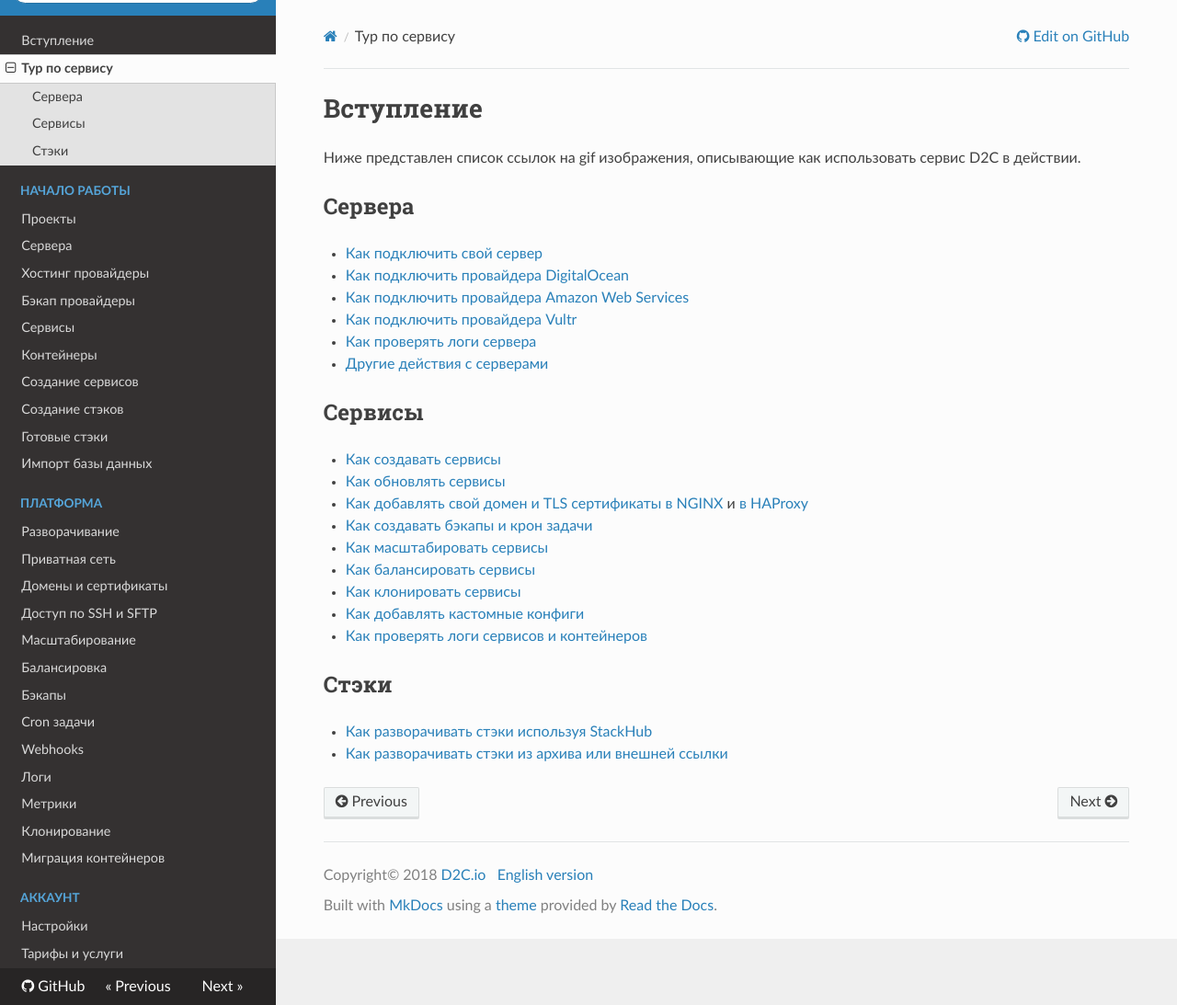
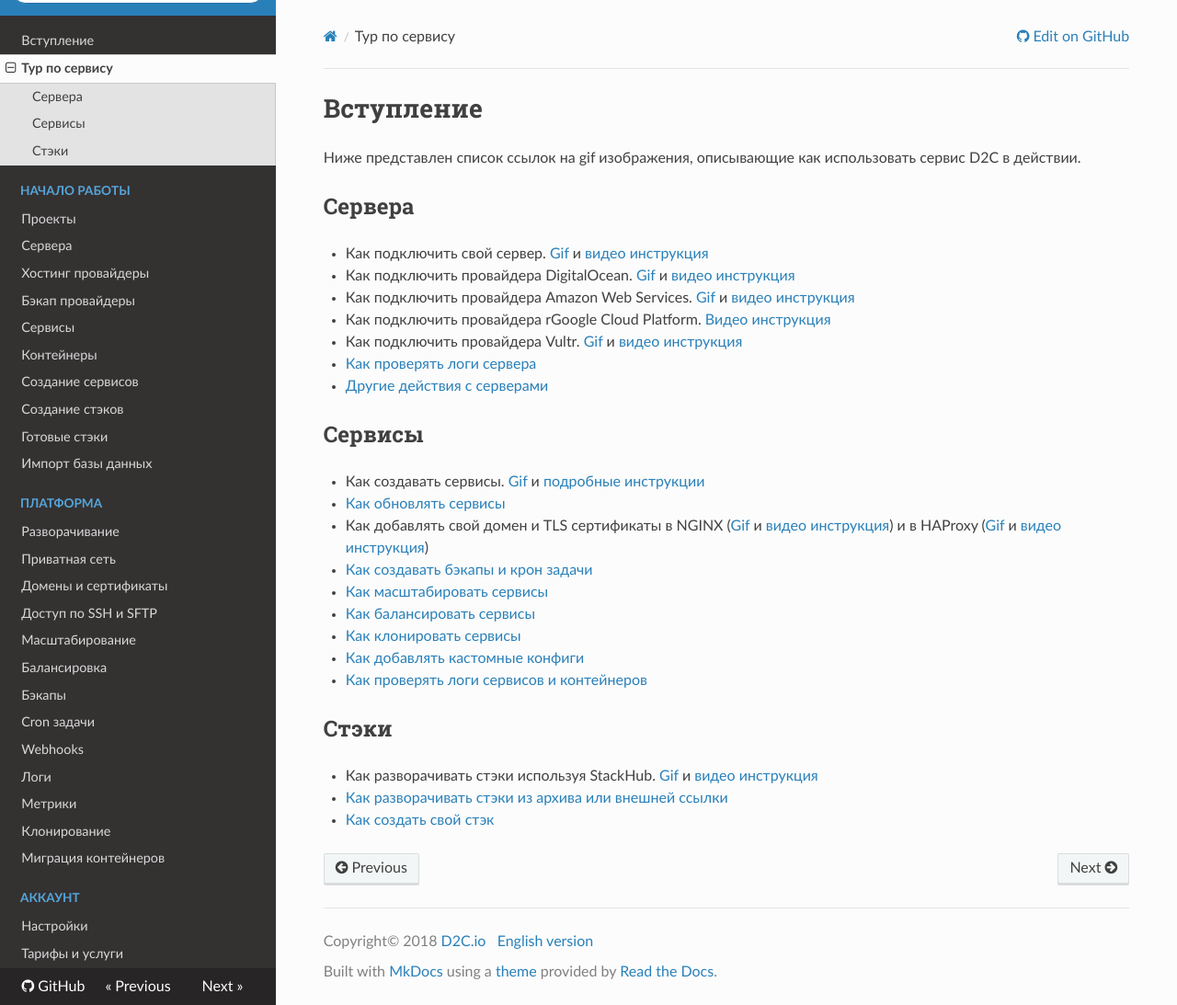
Before and after one commit to d2cio/docs-ru, an MkDocs documentation site: the page built from docs/quick-tour/introduction.md, in a window 1280 px wide and 1093 px high. Shown: the whole window at 92% size. Built offline with MkDocs 1.6.1, drawn with Linux system fonts in a browser that asks for light colours; nearby versions of some CDN libraries.

Commit message:
edit quicktour and services page

```diff
--- a/docs/quick-tour/introduction.md
+++ b/docs/quick-tour/introduction.md
@@ -4,18 +4,19 @@
 
 ## Сервера
 
-- <a href="/img/gif/connect_host.gif" target="_blank">Как подключить свой сервер</a>
-- <a href="/img/gif/digitalocean.gif" target="_blank">Как подключить провайдера DigitalOcean</a>
-- <a href="/img/gif/aws.gif" target="_blank">Как подключить провайдера Amazon Web Services</a>
-- <a href="/img/gif/vultr.gif" target="_blank">Как подключить провайдера Vultr</a>
+- Как подключить свой сервер. <a href="/img/gif/connect_host.gif" target="_blank">Gif</a> и <a href="https://www.youtube.com/watch?v=CfX8kkZny2Y">видео инструкция</a>
+- Как подключить провайдера DigitalOcean. <a href="/img/gif/digitalocean.gif" target="_blank">Gif</a> и <a href="https://www.youtube.com/watch?v=bCzGLQ6op0U">видео инструкция</a>
+- Как подключить провайдера Amazon Web Services. <a href="/img/gif/aws.gif" target="_blank">Gif</a> и <a href="https://www.youtube.com/watch?v=LT866IxJ5Qo">видео инструкция</a>
+- Как подключить провайдера rGoogle Cloud Platform. <a href="https://youtu.be/WhbvLZLGUiE">Видео инструкция</a>
+- Как подключить провайдера Vultr. <a href="/img/gif/vultr.gif" target="_blank">Gif</a> и <a href="https://www.youtube.com/watch?v=5pQzCXkhNKM">видео инструкция</a>
 - <a href="/img/gif/host_logs.gif" target="_blank">Как проверять логи сервера</a>
 - <a href="/img/gif/actions_whosts.gif" target="_blank">Другие действия с серверами</a>
 
 ## Сервисы
 
-- <a href="/img/gif/creating_services.gif" target="_blank">Как создавать сервисы</a>
+- Как создавать сервисы. <a href="/img/gif/creating_services.gif" target="_blank">Gif</a> и [подробные инструкции](https://d2c.io/ru/knowledgebase/deploying-services)
 - <a href="/img/gif/updating.gif" target="_blank">Как обновлять сервисы</a>
-- <a href="/img/gif/domains.gif" target="_blank">Как добавлять свой домен и TLS сертификаты в NGINX</a> и <a href="/img/gif/domains_haproxy.gif" target="_blank">в HAProxy</a>
+- Как добавлять свой домен и TLS сертификаты в NGINX (<a href="/img/gif/domains.gif" target="_blank">Gif</a> и <a href="https://youtu.be/kED5l7f1Ub0">видео инструкция</a>) и в HAProxy (<a href="/img/gif/domains_haproxy.gif" target="_blank">Gif</a> и <a href="https://youtu.be/_lRfzeO_hZ4">видео инструкция</a>)
 - <a href="/img/gif/backup_cron_restore.gif" target="_blank">Как создавать бэкапы и крон задачи</a>
 - <a href="/img/gif/scaling.gif" target="_blank">Как масштабировать сервисы</a>
 - <a href="/img/gif/balancing.gif" target="_blank">Как балансировать сервисы</a>
@@ -25,5 +26,6 @@
 
 ## Стэки
 
-- <a href="/img/gif/stacks_stackhub.gif" target="_blank">Как разворачивать стэки используя StackHub</a>
+- Как разворачивать стэки используя StackHub. <a href="/img/gif/stacks_stackhub.gif" target="_blank">Gif</a> и <a href="https://www.youtube.com/watch?v=lFx_mH1MvOg"> видео инструкция</a>
 - <a href="/img/gif/stacks_import_links.gif" target="_blank">Как разворачивать стэки из архива или внешней ссылки</a>
+- [Как создать свой стэк](/getting-started/stacks)
```
Also changed, not shown: docs/getting-started/creating-services.md (+4 -0 lines).
